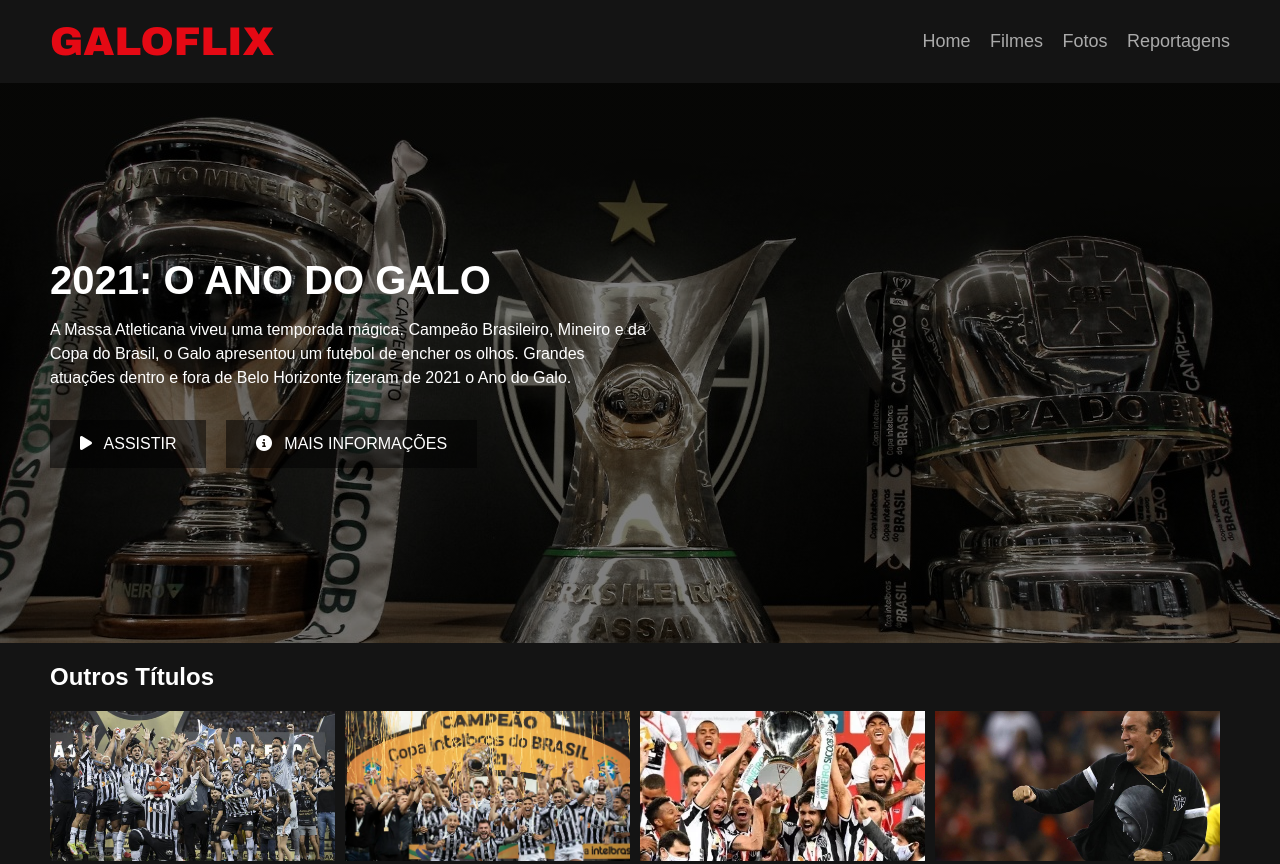
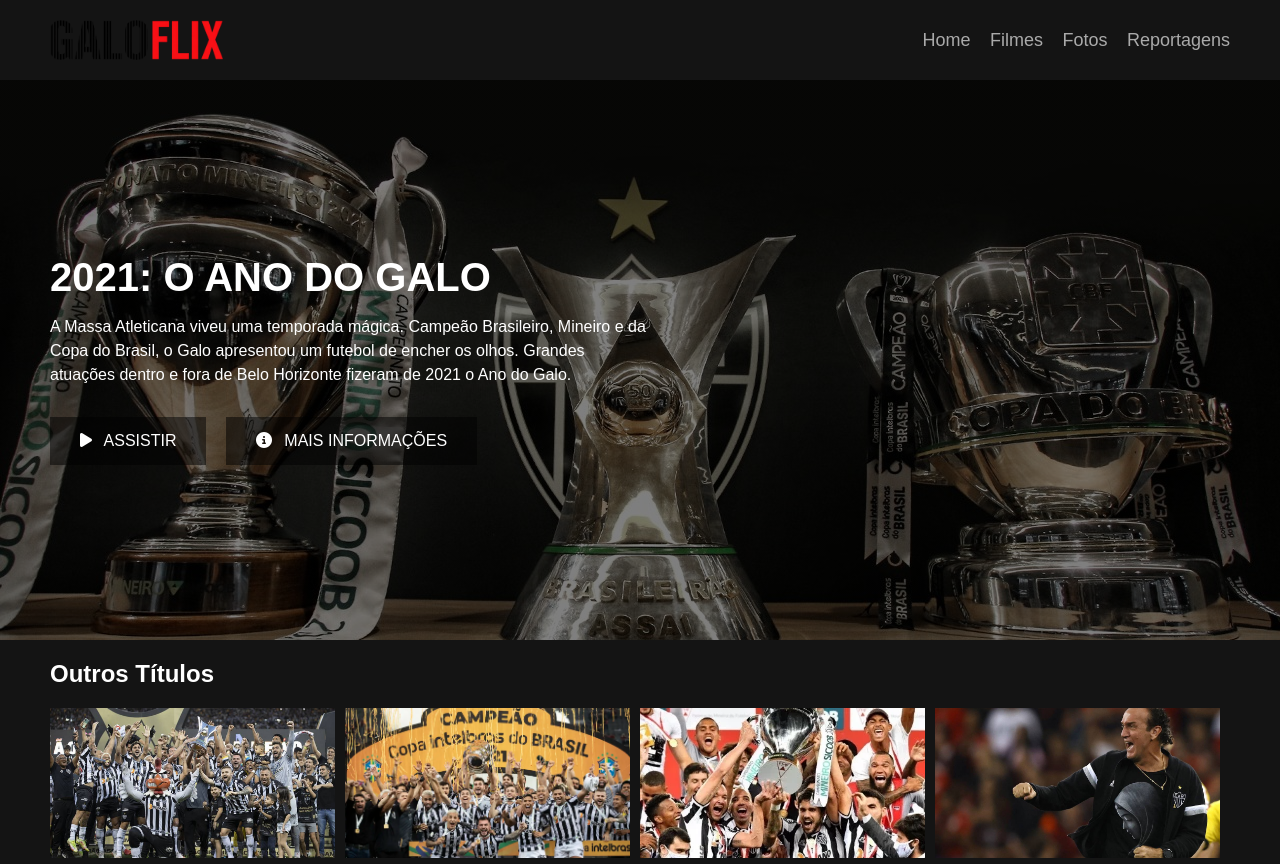
Before and after one commit to lucaspiinho/projeto-galoflix, a plain HTML site: page index.html in a window 1280 px wide. Shown: the top 864 px of the page. Drawn offline with Linux system fonts and the light colour scheme.

Commit message:
Alteração de logo.

```diff
--- a/index.html
+++ b/index.html
@@ -21,7 +21,7 @@
     <header>
         <div class="container">
             <!-- Logotipo principal do site -->
-            <h2 class="logo">GALOFLIX</h2>
+            <img src="img/logo.png" alt="Logo GaloFlix" class="logo">
             <!-- Links de navegação para as seções principais -->
             <nav>
                 <a href="#">Home</a>
--- a/style/style.css
+++ b/style/style.css
@@ -40,9 +40,8 @@ header .container {
 
 /* Logo do site */
 header .logo {
-    color: var(--vermelho);             /* Cor vermelha */
-    font-family: "Arial Black", Times;  /* Fonte do logo */
-    font-size: 40px;                     /* Tamanho do logo */
+    height: 40px;
+    width: auto;                    /* Tamanho do logo */
     cursor: pointer;
 }
 
```
Also changed, not shown: img/logo.png (added).
